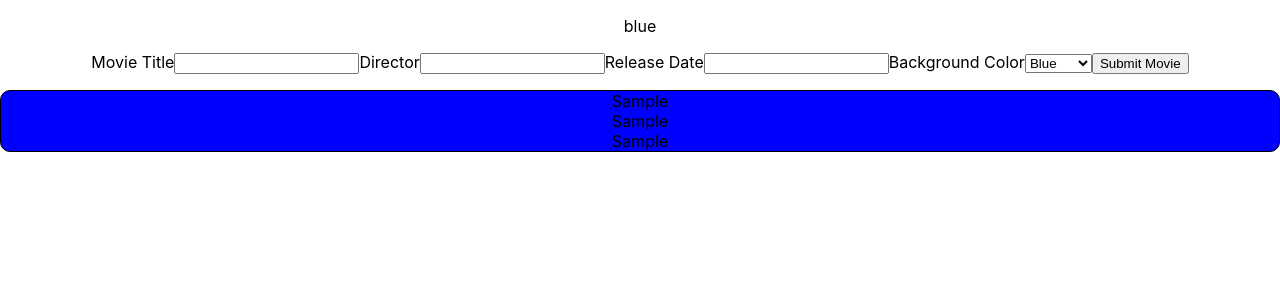
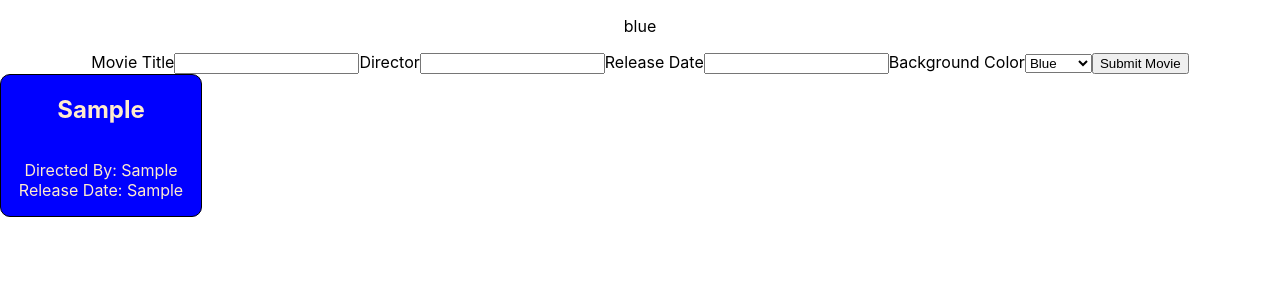
Before and after one commit to CadillacJack42/from-scratch-movie-list, a React (Create React App) app: page / in a window 1280 px wide. Both pictures are taken after typing "Sample", "Sample", "Sample" into the empty fields and a click on the button "Submit Movie". Shown: the top 300 px of the page. Built offline with nearby package versions, Linux system fonts and the light colour scheme.

Commit message:
feat: complete MovieList and Movie compenent. Movie submission add movie to allMovie array, display each movie in stylized tile

```diff
--- a/src/App.css
+++ b/src/App.css
@@ -42,4 +42,8 @@
   border-radius: 10px;
   display: flex;
   flex-direction: column;
+  width: 200px;
+  justify-content: center;
+  align-items: center;
+  color: blanchedalmond;
 }
--- a/src/App.js
+++ b/src/App.js
@@ -1,6 +1,7 @@
 import { useState } from 'react';
 import './App.css';
 import MovieForm from './MovieForm';
+import MovieList from './MovieList';
 
 function App() {
   const [allMovies, setAllMovies] = useState([]);
@@ -26,13 +27,16 @@ function App() {
         setBgColor={setBgColor}
         bgColor={bgColor}
       />
-      {allMovies.map((movie, i) => {
+      {/* {allMovies.map((movie, i) => {
         return <p className='movie' style={{ backgroundColor: movie.bgColor }} key={movie.title + i}>
           {movie.title} <br></br>
           {movie.director} <br></br>
           {movie.releaseDate} <br></br>
         </p>;
-      })}
+      })} */}
+      <MovieList
+        allMovies={allMovies}
+      />
     </div>
   );
 }
--- /dev/null
+++ b/src/Movie.js
@@ -0,0 +1,16 @@
+import React from 'react';
+
+export default function Movie({
+  title,
+  director,
+  releaseDate,
+  bgColor,
+}) {
+  return <div className='movie' style={{ backgroundColor: bgColor }}>
+    <h2>{title}</h2>
+    <p>
+        Directed By: {director}<br></br>
+        Release Date: {releaseDate}<br></br>
+    </p>
+  </div>;
+}
--- /dev/null
+++ b/src/MovieList.js
@@ -0,0 +1,18 @@
+import React from 'react';
+import Movie from './Movie';
+
+export default function MovieList({ allMovies }) {
+  return <div>
+    {allMovies.map((movie, i) => {
+      return (
+        <Movie
+          key={movie + i}
+          title={movie.title}
+          director={movie.director}
+          releaseDate={movie.releaseDate}
+          bgColor={movie.bgColor}
+        />
+      );
+    })}
+  </div>;
+}
```
